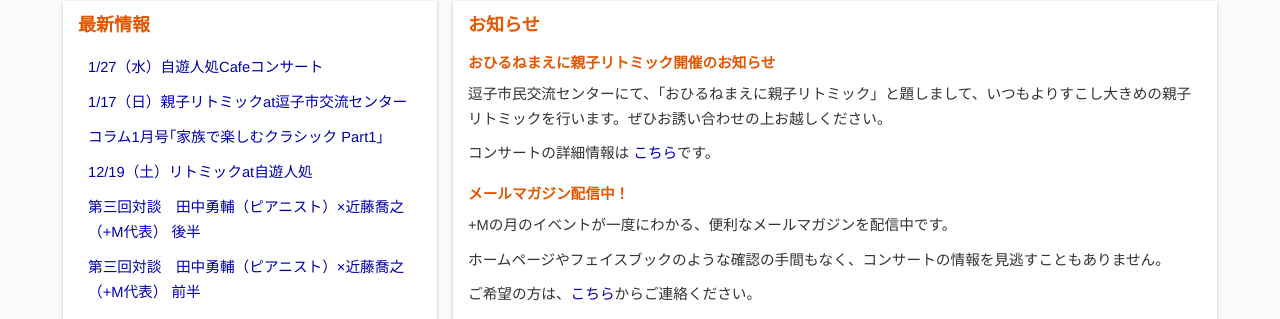
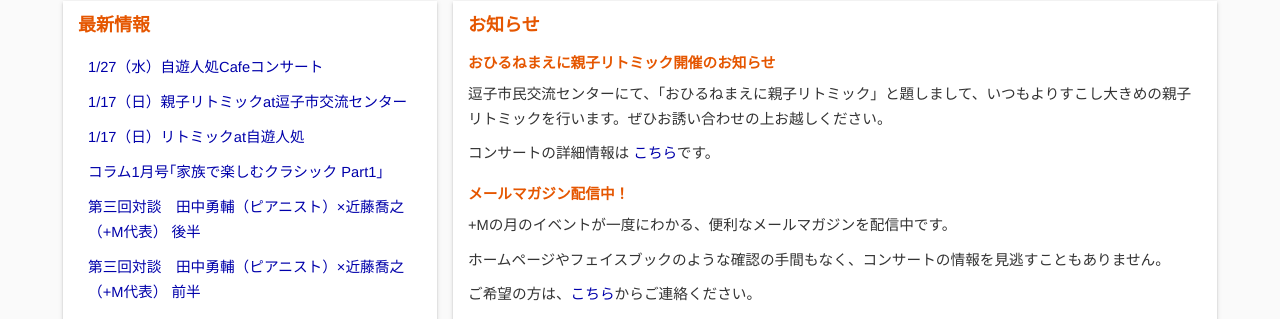
Before and after one commit to shinnkondo/plus-music-japan.github.io, a Jekyll site: the page built from index.html, in a window 1280 px wide. Shown: the part 761-1080 px from the top of the page. Built offline with Jekyll 4.4.1, drawn with Linux system fonts in a browser that asks for light colours; nearby versions of some CDN libraries; some web fonts are replaced.

Commit message:
自遊人処リトミックの更新

```diff
--- a/_data/concert.yaml
+++ b/_data/concert.yaml
@@ -13,6 +13,7 @@ jiyu-jin:
   - "2015-03-25-concert.png"
   - "2015-02-25-concert.png"
 rythmique:
+  - "rythmique-2016-01-17.jpg"
   - "rythmique-2015-12-19.png"
   - "rythmique-2015-11-29.jpg"
   - "rythmique-2015-10-25.jpg"
--- a/_data/news.csv
+++ b/_data/news.csv
@@ -1,8 +1,8 @@
 title,url,expireat
 1/27（水）自遊人処Cafeコンサート,concert.html#coming-up,
 1/17（日）親子リトミックat逗子市交流センター,/rythmique_before_nap.html#coming-up,
+1/17（日）リトミックat自遊人処,/rythmique.html#coming-up,
 コラム1月号｢家族で楽しむクラシック Part1｣,/column/2016/01/concert_with_family_1.html,
-12/19（土）リトミックat自遊人処,/rythmique.html#coming-up,
 第三回対談　田中勇輔（ピアニスト）×近藤喬之（+M代表） 後半,/interview/2015/12/interview-tanaka-kondo-part2.html,
 第三回対談　田中勇輔（ピアニスト）×近藤喬之（+M代表） 前半,/interview/2015/12/interview-tanaka-kondo-part1.html,
 タウンニュース　逗子葉山版で紹介されました,http://www.townnews.co.jp/0503/2015/05/15/283567.html,
```
Also changed, not shown: assets/images/rythmique-2016-01-17.jpg (added).
